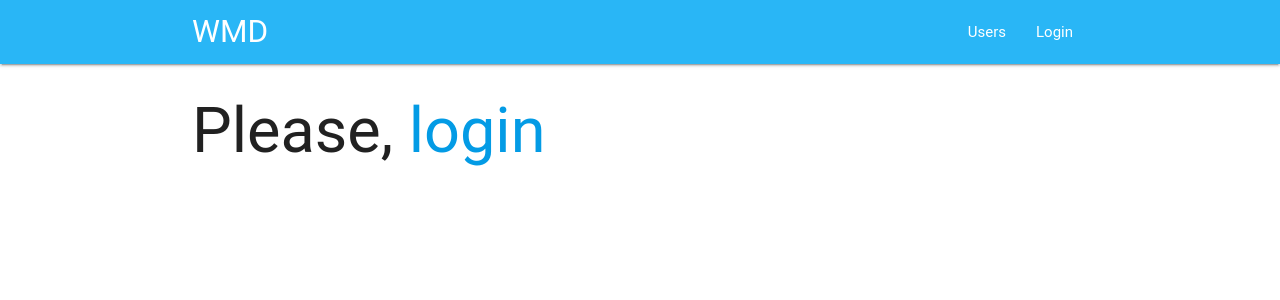
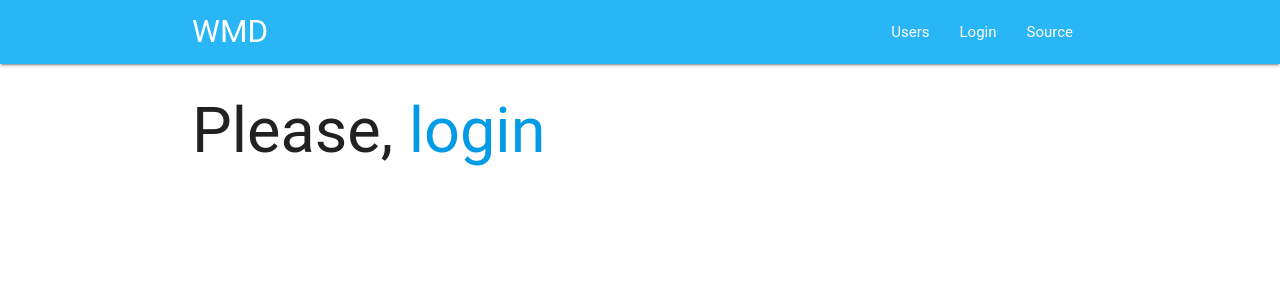
Before and after one commit to wikimedia/labs-tools-weapon-of-mass-description, a Flask app: page / in a window 1280 px wide. Shown: the top 300 px of the page. Run offline with Flask 2, Linux system fonts and the light colour scheme; parts of the project's set-up code (start-up, migrations or seed data) failed here and were passed over; some web fonts are replaced.

Commit message:
Link to sourcecode

```diff
--- a/src/templates/base.html
+++ b/src/templates/base.html
@@ -32,6 +32,7 @@
 							<li><a href="users">Users</a></li>
 							<li><a href="logout">Logout</a></li>
 							<li id="username">{{username}}</li>
+							<li><a href="https://github.com:urbanecm/weapon-of-mass-description">Source</a></li>
 						</ul>
 					</div>
 				</nav>
@@ -42,6 +43,7 @@
 						<ul class="right hide-on-med-and-down">
 							<li><a href="users">Users</a></li>
 							<li><a href="login">Login</a></li>
+							<li><a href="https://github.com:urbanecm/weapon-of-mass-description">Source</a></li>
 						</ul>
 					</div>
 				</nav>
```
